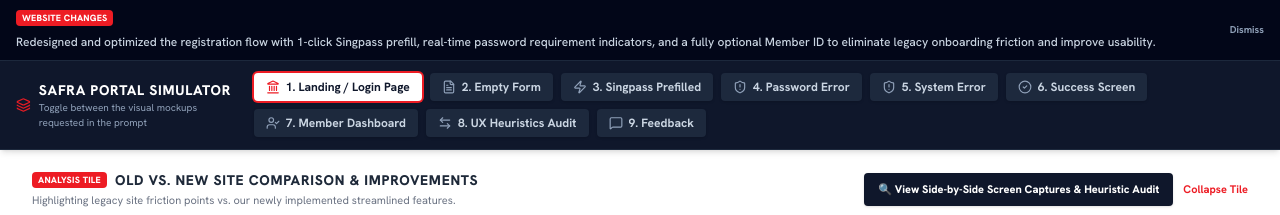
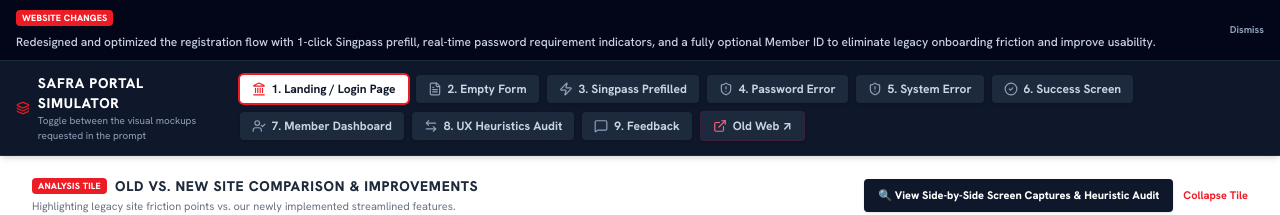
Before and after one commit to jonswk/SAFRA-modified2-demo, a React (Vite) app: page / in a window 1280 px wide. Shown: the top 215 px of the page. Built offline with nearby package versions, Linux system fonts and the light colour scheme.

Commit message:
feat: add link to old website in toolbar
Add an external navigation link to the demo toolbar to allow users to quickly access the previous version of the website.

```diff
--- a/src/components/DemoToolbar.tsx
+++ b/src/components/DemoToolbar.tsx
@@ -1,5 +1,5 @@
 import React from 'react';
-import { Layers, CheckCircle2, ShieldAlert, FileText, Landmark, UserCheck, Zap, ArrowLeftRight, MessageSquare } from 'lucide-react';
+import { Layers, CheckCircle2, ShieldAlert, FileText, Landmark, UserCheck, Zap, ArrowLeftRight, MessageSquare, ExternalLink } from 'lucide-react';
 import { ViewState } from '../types';
 
 interface DemoToolbarProps {
@@ -110,6 +110,19 @@
               </button>
             );
           })}
+
+          {/* 🔗 Old Web Redirect Tab */}
+          <a
+            href="https://safra-current-demo.vercel.app/"
+            target="_blank"
+            rel="noopener noreferrer"
+            className="flex items-center gap-1.5 px-3 py-1.5 rounded text-xs font-bold transition-all shadow-sm cursor-pointer bg-slate-800 text-slate-300 hover:bg-rose-900 hover:text-white border border-rose-900/30"
+            title="Go to previous website"
+            id="demo-btn-old-web"
+          >
+            <ExternalLink className="w-3.5 h-3.5 text-rose-400" />
+            <span className="truncate">Old Web ↗</span>
+          </a>
         </div>
       </div>
     </div>
```
